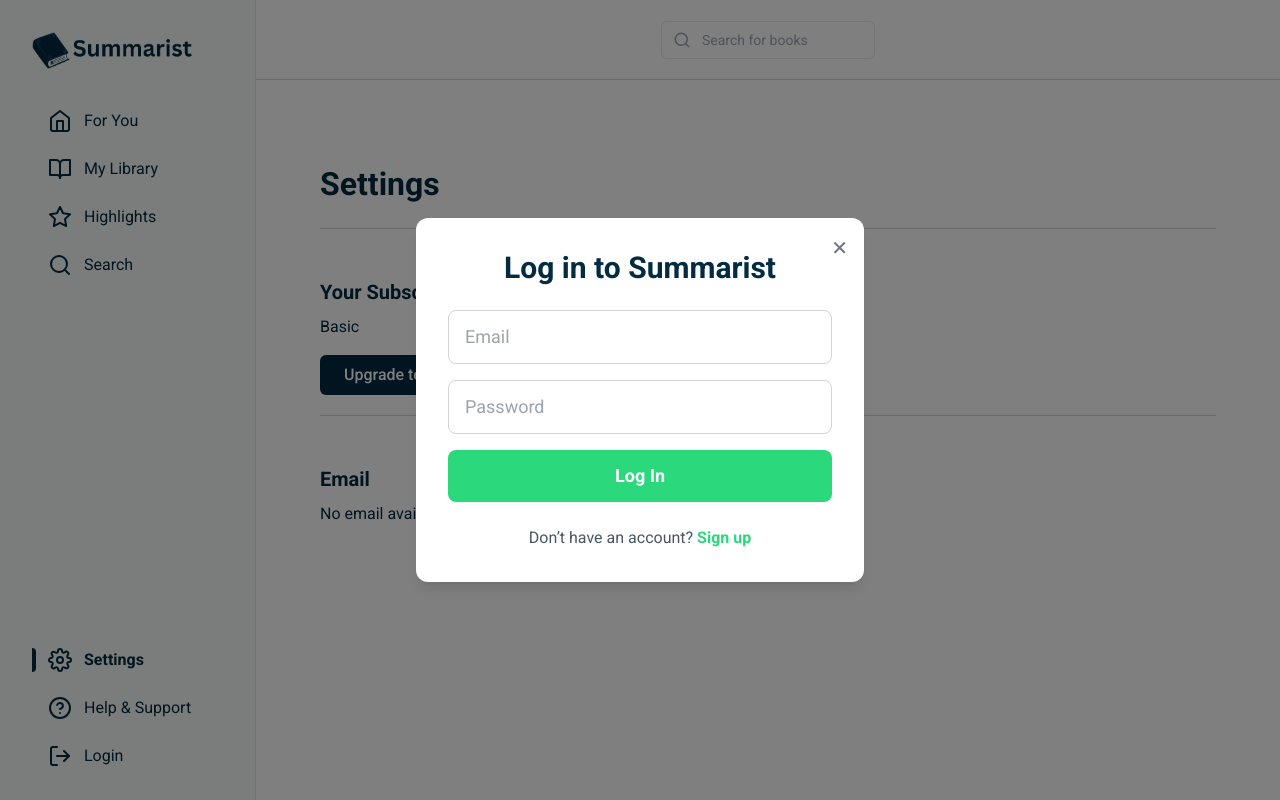
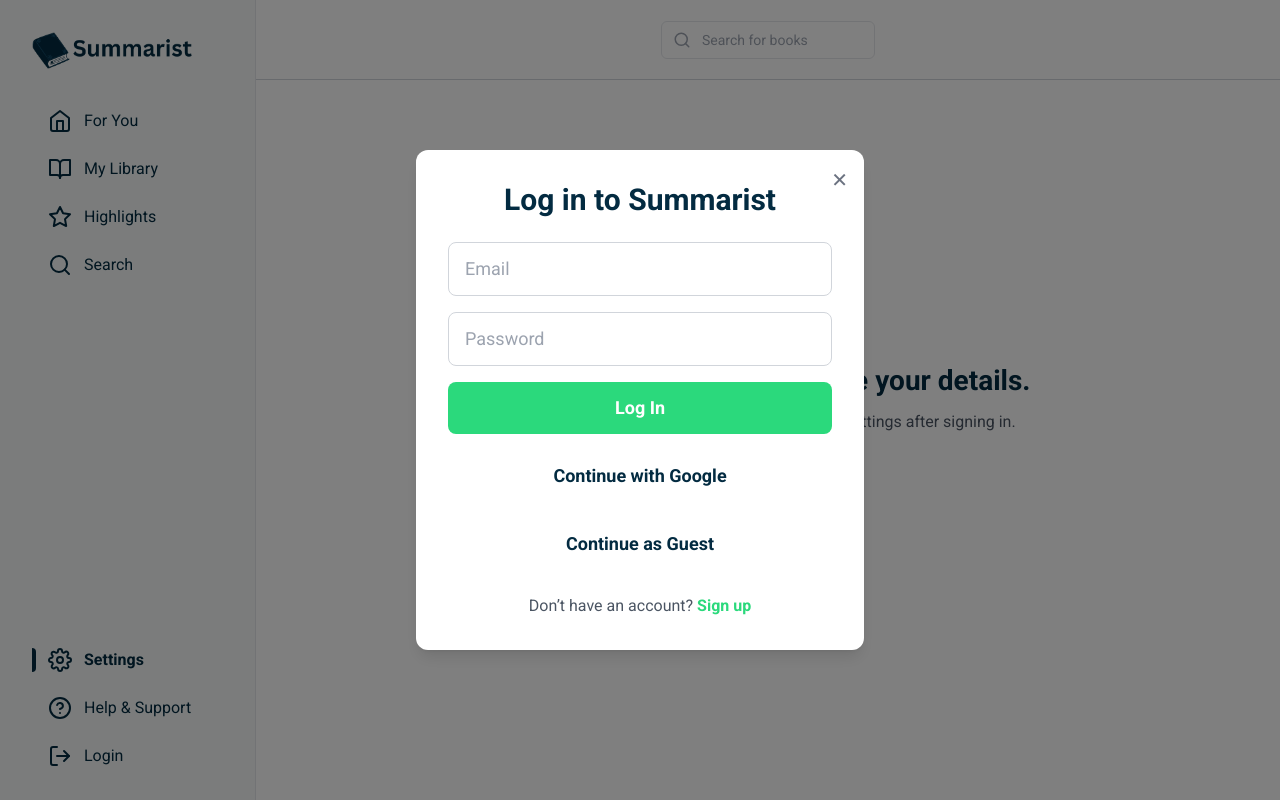
Before and after one commit to AgatoTakashi/adv-internship-redo, a Next.js app: page /settings in a window 1280 px wide. Both pictures are taken after a click on the button "Login". Built offline with nearby package versions, Linux system fonts and the light colour scheme; no server answers.

Commit message:
google and guest login

```diff
--- a/app/(logged-in)/settings/page.tsx
+++ b/app/(logged-in)/settings/page.tsx
@@ -1,11 +1,14 @@
 "use client";
 
 import Link from "next/link";
+import Image from "next/image";
 import { useEffect, useState } from "react";
-import { useSelector } from "react-redux";
+import { useSelector, useDispatch } from "react-redux";
 import { collection, doc, onSnapshot } from "firebase/firestore";
 import { RootState } from "@/store";
 import { auth, db } from "@/app/firebase/client";
+import { openModal } from "@/store/modalSlice";
+import loginImage from "@/assets/login.png";
 
 type SubscriptionSummary = {
   planName: string;
@@ -57,6 +60,7 @@
   const currentUser = useSelector((state: RootState) => state.auth.user) as
     | { uid?: string; email?: string | null }
     | null;
+  const dispatch = useDispatch();
   const [subscription, setSubscription] = useState<SubscriptionSummary | null>(null);
   const [loading, setLoading] = useState(true);
 
@@ -116,6 +120,28 @@
   const planLabel = subscription?.planName || "Basic";
   const isBasicPlan = planLabel.toLowerCase().includes("basic") || !subscription;
 
+  if (!currentUser) {
+    return (
+      <div className="max-w-[760px] mx-auto px-8 py-16 flex flex-col items-center text-center space-y-6">
+        <Image src={loginImage} alt="Login illustration" width={220} height={220} priority />
+        <div className="space-y-2">
+          <h1 className="text-[28px] font-semibold text-[#032b41]">
+            Log in to your account to see your details.
+          </h1>
+          <p className="text-[16px] text-gray-600">
+            Access your subscription, email, and account settings after signing in.
+          </p>
+        </div>
+        <button
+          onClick={() => dispatch(openModal("login"))}
+          className="bg-[#032b41] text-white px-6 py-3 rounded-md text-[16px] font-medium"
+        >
+          Log in
+        </button>
+      </div>
+    );
+  }
+
   return (
     <div className="max-w-[1070px] mx-auto px-8 py-10 space-y-12">
       <h1 className="text-[32px] font-semibold text-[#032b41] border-b border-gray-300 pb-[20px]">
--- a/app/firebase/client.ts
+++ b/app/firebase/client.ts
@@ -1,5 +1,5 @@
 import { initializeApp, getApps, type FirebaseApp } from "firebase/app";
-import { getAuth, type Auth } from "firebase/auth";
+import { getAuth, type Auth, GoogleAuthProvider } from "firebase/auth";
 import { getFirestore, type Firestore } from "firebase/firestore";
 
 const firebaseConfig = {
@@ -22,3 +22,4 @@
 
 export const auth: Auth | null = app ? getAuth(app) : null;
 export const db: Firestore | null = app ? getFirestore(app) : null;
+export const googleProvider = new GoogleAuthProvider();
--- a/components/AuthModal.tsx
+++ b/components/AuthModal.tsx
@@ -5,10 +5,12 @@
 import { closeModal } from "@/store/modalSlice";
 import { useState } from "react";
 import { useRouter } from "next/navigation";
-import { auth } from "@/app/firebase/client";
+import { auth, googleProvider } from "@/app/firebase/client";
 import {
   signInWithEmailAndPassword,
   createUserWithEmailAndPassword,
+  signInWithPopup,
+  signInAnonymously,
 } from "firebase/auth";
 import { FirebaseError } from "firebase/app";
 
@@ -40,10 +42,50 @@
         router.push("/for-you");
       }
     } catch (err) {
-        if (err instanceof FirebaseError) {
-          console.error("Firebase Auth Error:", err.code, err.message);
-        }
+      if (err instanceof FirebaseError) {
+        console.error("Firebase Auth Error:", err.code, err.message);
       }
+    }
+  };
+
+  const handleGoogleSignIn = async () => {
+    if (!auth) {
+      console.error("Firebase authentication is not configured.");
+      return;
+    }
+
+    try {
+      await signInWithPopup(auth, googleProvider);
+      dispatch(closeModal());
+
+      if (window.location.pathname === "/") {
+        router.push("/for-you");
+      }
+    } catch (err) {
+      if (err instanceof FirebaseError) {
+        console.error("Google Auth Error:", err.code, err.message);
+      }
+    }
+  };
+
+  const handleGuestSignIn = async () => {
+    if (!auth) {
+      console.error("Firebase authentication is not configured.");
+      return;
+    }
+
+    try {
+      await signInAnonymously(auth);
+      dispatch(closeModal());
+
+      if (window.location.pathname === "/") {
+        router.push("/for-you");
+      }
+    } catch (err) {
+      if (err instanceof FirebaseError) {
+        console.error("Guest Auth Error:", err.code, err.message);
+      }
+    }
   };
 
   return (
@@ -83,6 +125,20 @@
           >
             {mode === "login" ? "Log In" : "Create Account"}
           </button>
+
+          <button
+            className="border border-gray-300 text-[#032b41] py-3 rounded-lg text-lg font-semibold transition hover:bg-gray-50"
+            onClick={handleGoogleSignIn}
+          >
+            Continue with Google
+          </button>
+
+          <button
+            className="border border-gray-300 text-[#032b41] py-3 rounded-lg text-lg font-semibold transition hover:bg-gray-50"
+            onClick={handleGuestSignIn}
+          >
+            Continue as Guest
+          </button>
         </div>
 
         <p className="text-center text-gray-600 mt-6">
```
